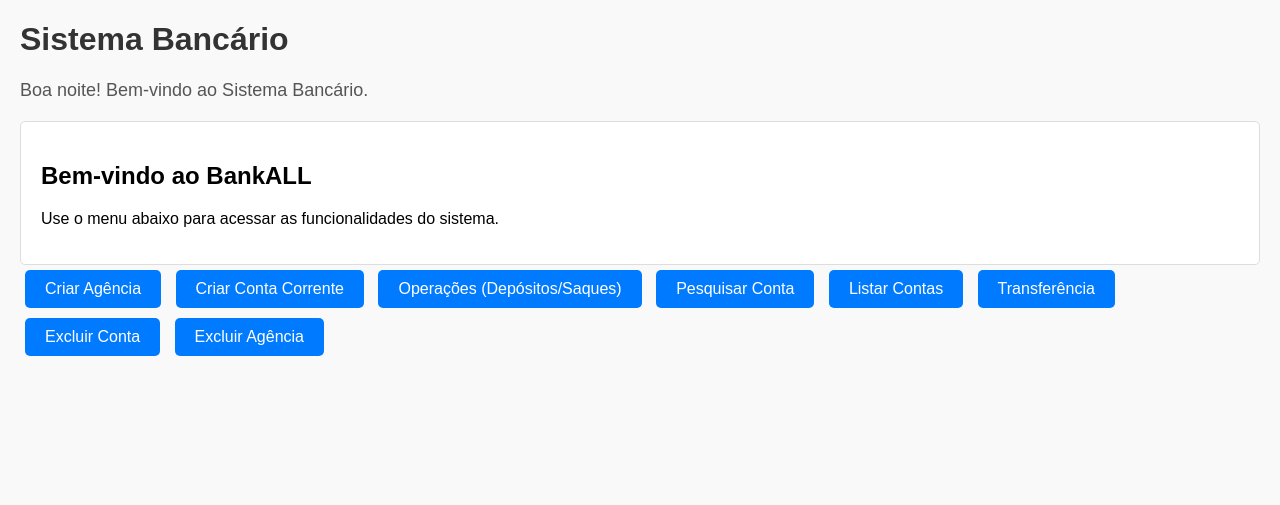
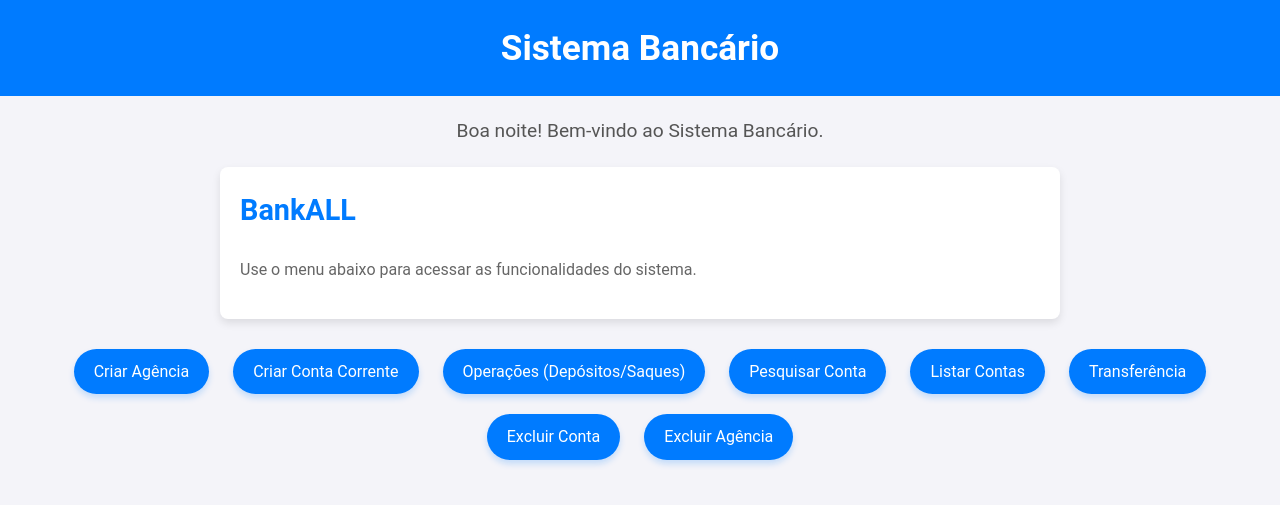
Before and after one commit to Guilhermeiiu/SistemaBanco, a PHP site: page / in a window 1280 px wide. Shown: the top 505 px of the page. Run offline with PHP 8.4, Linux system fonts and the light colour scheme.

Commit message:
Add files via upload

```diff
--- a/index.php
+++ b/index.php
@@ -1,5 +1,4 @@
 <?php
-// Inicia a sessão para manter os dados enquanto o sistema está em execução
 session_start();
 ?>
 
@@ -11,49 +10,93 @@ session_start();
     <title>Sistema Bancário</title>
     <style>
         body {
-            font-family: Arial, sans-serif;
-            margin: 20px;
-            background-color: #f9f9f9;
+            font-family: 'Roboto', Arial, sans-serif;
+            margin: 0;
+            padding: 0;
+            background-color: #f4f4f9;
+            color: #333;
+            line-height: 1.6;
         }
+
+        /* Cabeçalho */
         h1 {
-            color: #333;
+            background-color: #007BFF;
+            color: #fff;
+            text-align: center;
+            padding: 20px 0;
+            margin: 0;
+            font-size: 2.2em;
         }
+
+        /* Saudação */
+        #saudacao {
+            text-align: center;
+            font-size: 1.2em;
+            color: #555;
+            margin: 20px 0;
+        }
+
+        /* Container principal */
+        .content {
+            max-width: 800px;
+            margin: 20px auto;
+            background-color: #fff;
+            padding: 20px;
+            border-radius: 8px;
+            box-shadow: 0 4px 8px rgba(0, 0, 0, 0.1);
+        }
+
+        .content h2 {
+            margin-top: 0;
+            color: #007BFF;
+            font-size: 1.8em;
+        }
+
+        .content p {
+            font-size: 1em;
+            color: #666;
+        }
+
+        /* Menu */
         .menu {
-            margin-bottom: 20px;
+            text-align: center;
+            margin-top: 20px;
         }
+
         .menu a {
             text-decoration: none;
             padding: 10px 20px;
-            margin: 5px;
+            margin: 10px;
             background-color: #007BFF;
             color: #fff;
-            border-radius: 5px;
+            border-radius: 50px;
             display: inline-block;
+            transition: all 0.3s ease;
+            box-shadow: 0 4px 6px rgba(0, 123, 255, 0.2);
         }
+
         .menu a:hover {
             background-color: #0056b3;
+            transform: scale(1.05);
+            box-shadow: 0 6px 10px rgba(0, 86, 179, 0.3);
         }
-        .content {
-            padding: 20px;
-            background-color: #fff;
-            border: 1px solid #ddd;
-            border-radius: 5px;
-        }
-        #saudacao {
-            font-size: 18px;
-            color: #555;
-            margin-bottom: 20px;
-        }
+
+        /* Responsividade */
+        @media (max-width: 768px) {
+            .menu a {
+                display: block;
+                margin: 10px auto;
+                width: 80%;
+            }}
     </style>
 </head>
 <body>
     <h1>Sistema Bancário</h1>
 
-    <!-- Div para exibir a saudação dinâmica -->
     <div id="saudacao"></div>
 
     <div class="content">
-        <h2>Bem-vindo ao BankALL</h2>
+        <h2>BankALL</h2>
         <p>Use o menu abaixo para acessar as funcionalidades do sistema.</p>
     </div>
     <div class="menu">
@@ -68,13 +111,11 @@ session_start();
         <a href="excluir_agencia.php">Excluir Agência</a>
     </div>
 
-    <!-- Script para exibir a saudação baseada no horário -->
     <script>
         window.onload = function() {
             const horario = new Date().getHours(); // Obtém a hora atual
             let saudacao;
 
-            // Define a saudação baseada no horário
             if (horario < 12) {
                 saudacao = "Bom dia!";
             } else if (horario < 18) {
```
Also changed, not shown: criar_agencia.php (+3 -8 lines), criar_conta.php (+4 -11 lines), db/conexao.php (added, +12 -0 lines), excluir_agencia.php (+18 -19 lines), excluir_conta.php (+3 -8 lines), listar_contas.php (+2 -5 lines), operacoes.php (+3 -10 lines), pesquisar.php (+1 -6 lines), tranferencias.php (+3 -12 lines).
